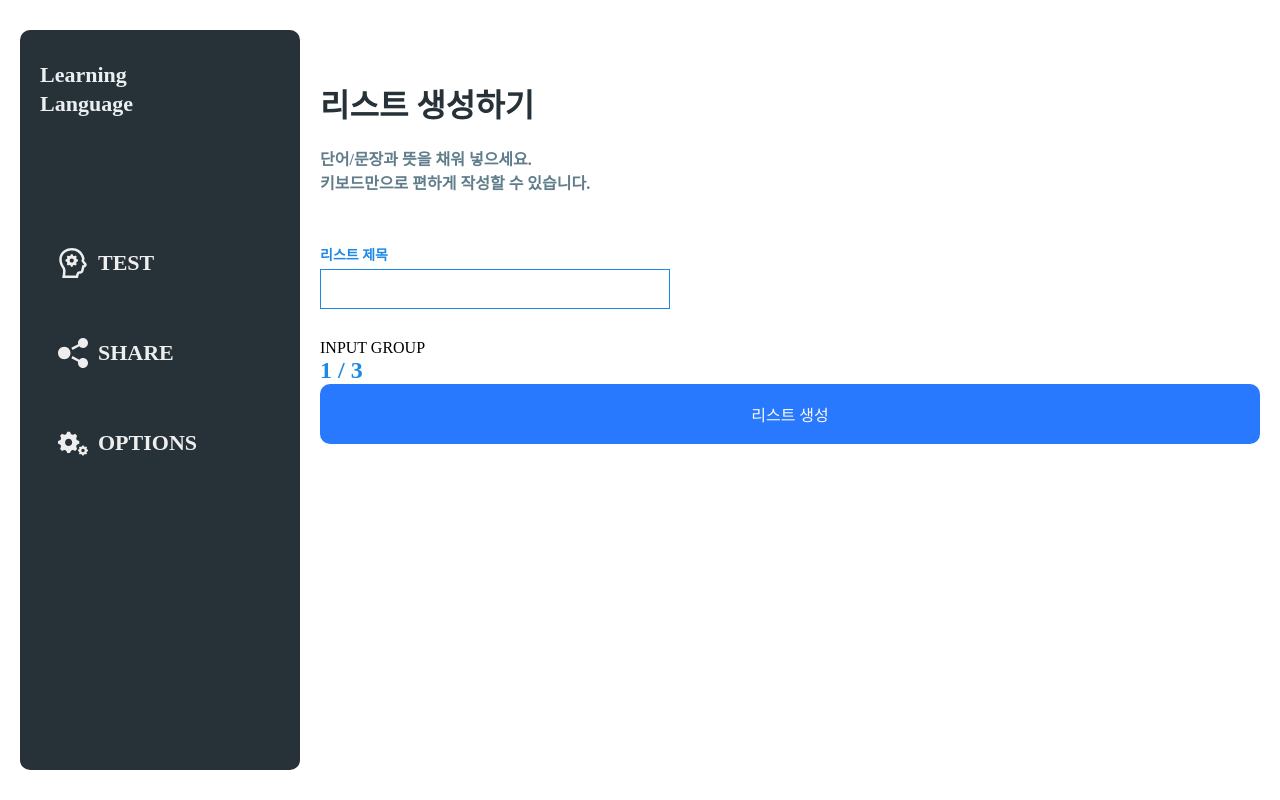
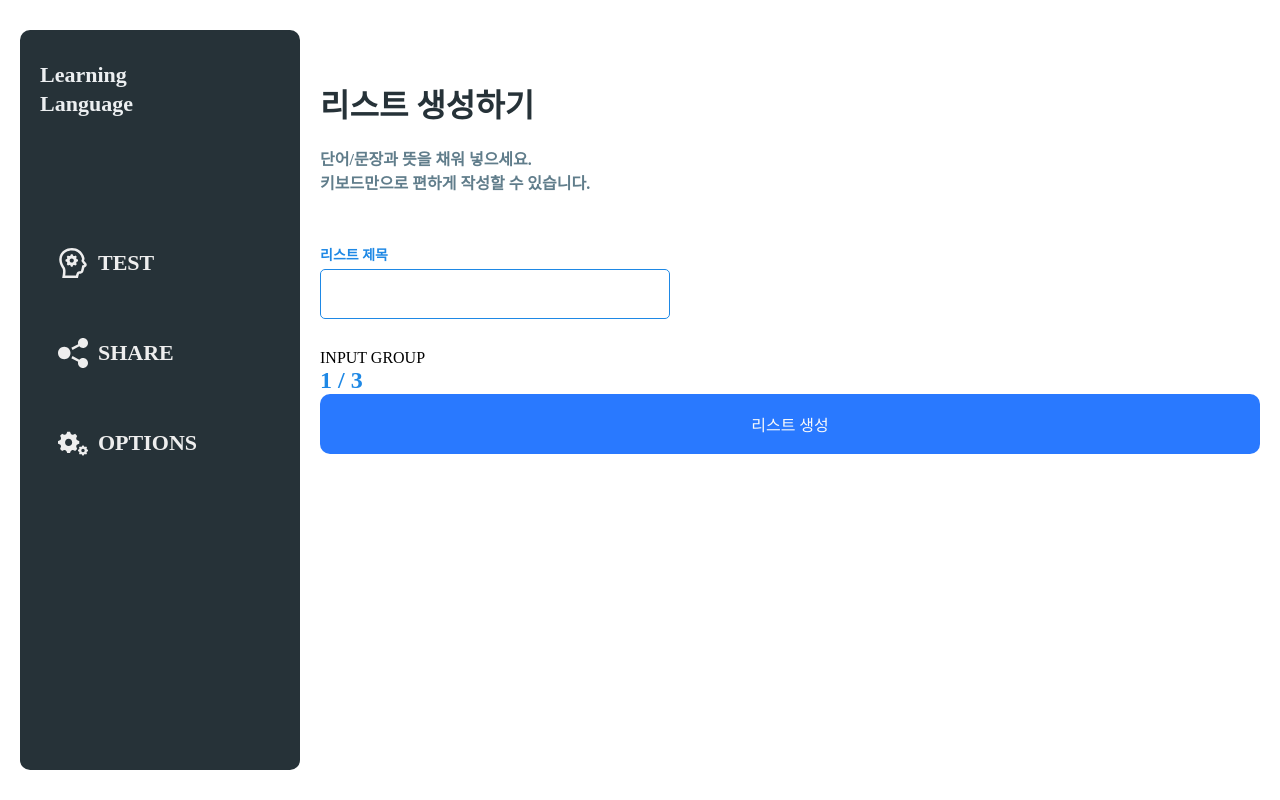
Before and after one commit to Dellil/LearningLanguage, a React (Create React App) app: page /create/list in a window 1280 px wide. Built offline with nearby package versions, Linux system fonts and the light colour scheme; a web font is replaced by a local one.

Commit message:
Adjust input height and font-size

```diff
--- a/src/components/Input/Input.tsx
+++ b/src/components/Input/Input.tsx
@@ -29,12 +29,16 @@ const inputLabel = css`
 
 	margin-bottom: 4px;
 `;
+
 const input = css`
 	width: 350px;
 	padding: 0px 10px;
-	height: 40px;
+	height: 50px;
+
+	font-size: 18px;
 
 	border: 1px solid ${palette.blue[600]};
+	border-radius: 5px;
 `;
 
 export default Input;
```
